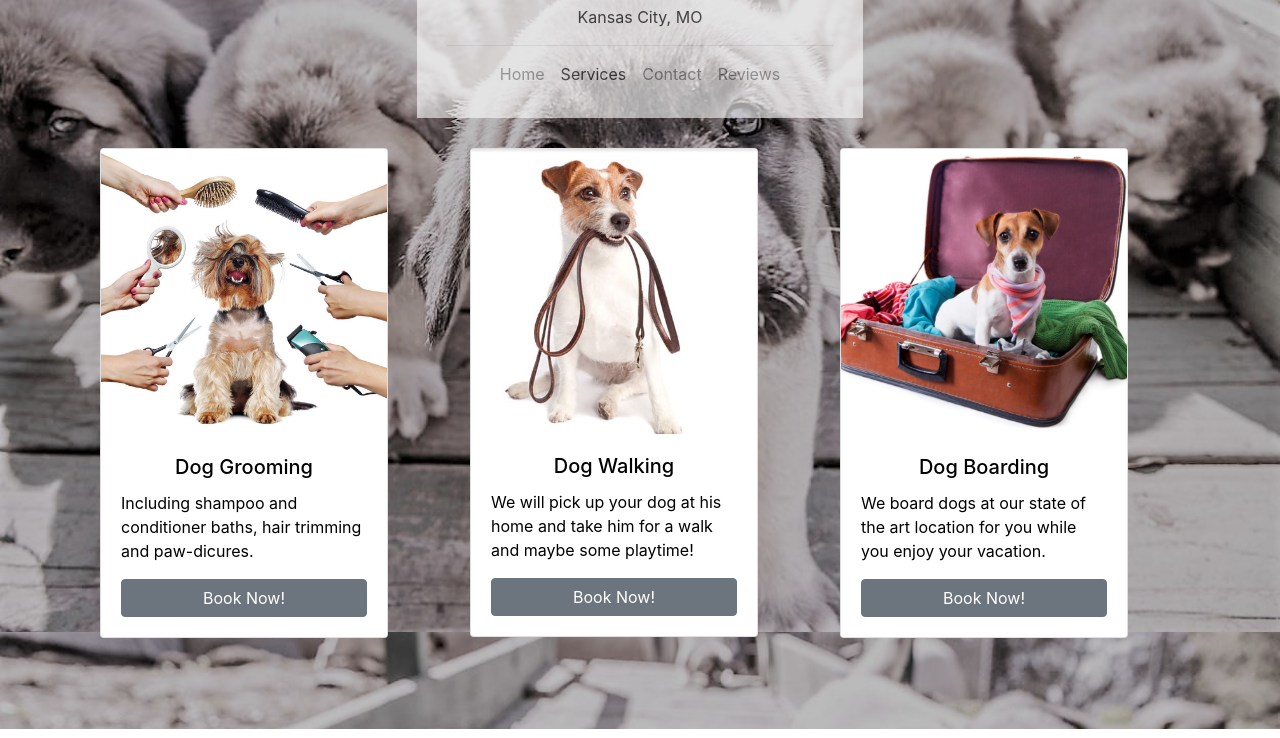
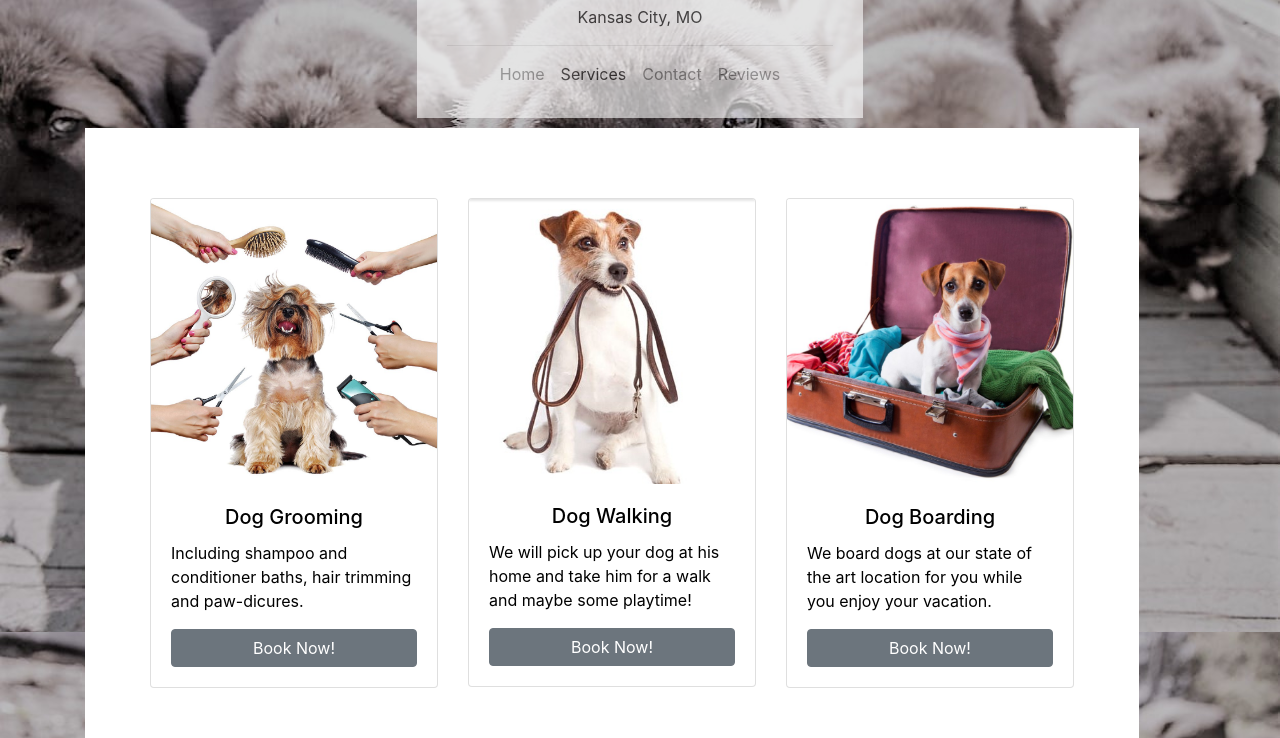
Before and after one commit to HandeAnde/dogSittingPage, a website: page services.html in a window 1280 px wide. Shown: the part 71-809 px from the top of the page. Drawn offline with nearby package versions, Linux system fonts and the light colour scheme.

Commit message:
added unsuccessful bg to services page

```diff
--- a/css/style.css
+++ b/css/style.css
@@ -43,7 +43,7 @@ hr{
 .btnBottom{
     position: absolute;
     left: 0;
-    top: 90%;
+    top: 80%;
     width: 100%;
 }
 
@@ -55,3 +55,10 @@ hr{
 .card{
     margin-top: 20px;
 }
+
+.bgNeeded {
+    padding: 50px;
+      background-color: white;
+      display: inline-block;
+      opacity: 1;
+}
--- a/package.json
+++ b/package.json
@@ -20,6 +20,7 @@
   "homepage": "https://github.com/HandeAnde/dogSittingPage#readme",
   "dependencies": {
     "bootstrap": "^4.4.1",
+    "bootstrap-icons": "^1.0.0-alpha",
     "bootstrap-social": "^5.1.1",
     "font-awesome": "^4.7.0",
     "jquery": "^3.4.1",
--- a/services.html
+++ b/services.html
@@ -48,6 +48,7 @@
                 </div>
         </header>
 
+        <div class="container bgNeeded">
         <div class="container">
             <div class="row">
                 <div class="col-sm-4">
@@ -81,7 +82,7 @@
                               </div>
                 </div>
             </div>
-
+              </div>
         </div>
 
 
```
Also changed, not shown: contact.html (+7 -1 lines), 1 other file.
